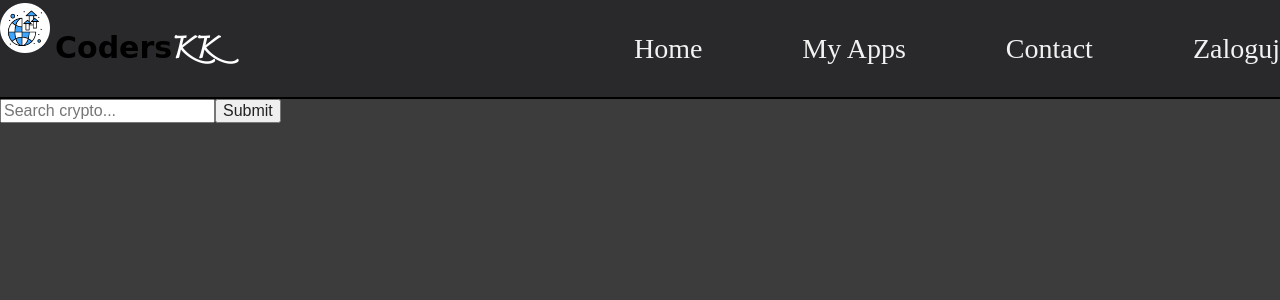
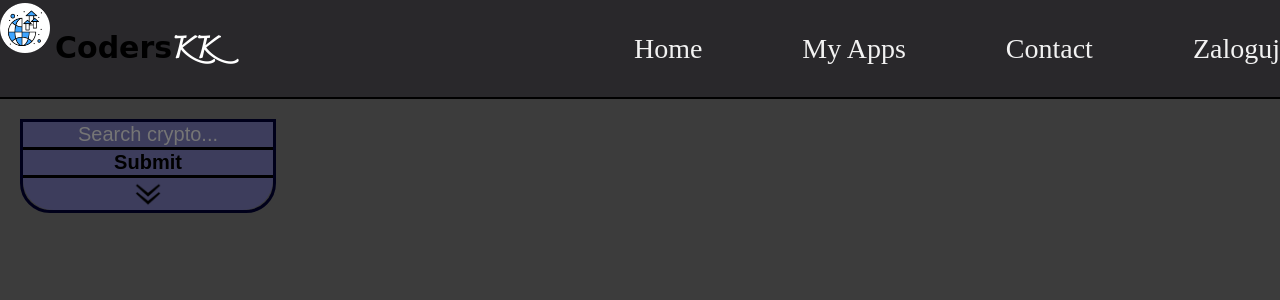
Before and after one commit to Konradk7/react-global-app, a React (Create React App) app: page / in a window 1280 px wide. Shown: the top 300 px of the page. Built offline with nearby package versions, Linux system fonts and the light colour scheme.

Commit message:
add style crypto-form-inputs

```diff
--- a/src/components/Crypto.js
+++ b/src/components/Crypto.js
@@ -16,7 +16,7 @@ function Crypto(props) {
 
     const handleCryptoSubmit = (e) => {
         e.preventDefault()
-        const COINURL = `https://api.coingecko.com/api/v3/coins/${search}/history?date=1-1-2018&localization=false`;
+        const COINURL = `https://api.coingecko.com/api/v3/coins/${search}/history?date=15-5-2022&localization=false`;
 
         fetch(COINURL)
             .then(response => {
@@ -30,7 +30,7 @@ function Crypto(props) {
                 setCoin(r.name)
                 setCoinIcon(r.image.small)
                 setSymbolCoin(r.symbol)
-                setPrice(r.market_data.current_price.pln)
+                setPrice(r.market_data.current_price.usd)
                 setErr(false);
             })
             .catch(err => {
@@ -38,10 +38,18 @@ function Crypto(props) {
                 setErr(true);
             })
     }
+    // useEffect(() => {
+    //     const intervalId = setInterval(() => {
+    //         if (coin.length === 0) return;
+    //         setPrice(price)
+    //     }, 1000)
+    //     return clearInterval(intervalId);
+    // },[price])
+    //
     return (
         <div className="crypto-app">
-            <CryptoSearch search={search} change={handleInputSearch} submit={handleCryptoSubmit} />
             <CryptoResult name={coin} icon={coinIcon} symbol={symbolCoin} price={price} err={err}/>
+            <CryptoSearch search={search} change={handleInputSearch} submit={handleCryptoSubmit}/>
         </div>
     );
 }
--- a/src/components/CryptoResult.js
+++ b/src/components/CryptoResult.js
@@ -3,11 +3,10 @@ import React from 'react';
 function CryptoResult({name, icon, symbol, price, err}) {
     if (name.length === 0) return null
     return (
-        <div>
-            <h2>{name}</h2>
+        <div className='crypto-result-container'>
+            <h1>{name} | {symbol}</h1>
             <img src={icon} alt="icon" />
-            <h2>{symbol}</h2>
-            <h3>{price}</h3>
+            <h2>Price: {price.toFixed(0)} USD</h2>
         </div>
     );
 }
--- a/src/components/CryptoSearch.js
+++ b/src/components/CryptoSearch.js
@@ -1,22 +1,31 @@
 import React from 'react';
+import arrow from "../images/arrow.png";
 
 function CryptoSearch({search, change, submit}) {
     return (
-        <div>
+        <div className="crypto-search">
             <form
                 onSubmit={submit}
-                className="crypto-form"
+                className="crypto-search__form"
             >
                 <input
                     type="text"
                     placeholder="Search crypto..."
                     value={search}
                     onChange={change}
+                    className="crypto-search__form-input"
                 />
                 <input
                     type="submit"
+                    className="crypto-search__form-input"
                 />
-
+                <button className="crypto-search__form-toggle">
+                    <img
+                        src={arrow}
+                        alt="drop-buttons"
+                        className="crypto-search__form-toggle__arrow"
+                    />
+                </button>
             </form>
         </div>
     );
--- a/src/sass/App.scss
+++ b/src/sass/App.scss
@@ -13,3 +13,4 @@
 @import "components/WeatherResult";
 @import "components/WeatherForm";
 @import "components/MyApps";
+@import "components/CryptoSearch";
--- a/src/sass/common/_colors.scss
+++ b/src/sass/common/_colors.scss
@@ -1,7 +1,7 @@
 $color-border-app-boxes: rgb(15, 15, 25);
 $color-shadow-app-boxes: rgb(13, 13, 13);
 $color-error-message: rgb(255, 0, 0, 0.7);
-
+$color-fonts: black;
 
 $color-header-logo: black;
 $color-header-logo_elements: white;
@@ -23,6 +23,9 @@ $color-weather-form-input: linear-gradient(135deg, #F2445A 0%,#FD593F 50%);
 
 $color-slide-boxs-shadow: rgba(194, 194, 194, 0.2);
 $color-slider-background: rgba(200, 200, 200, 0.3);
+
+$color-crypto-inputs: rgb(61, 61, 92);
+
 %border {
   border: toRem(3) solid $color-weather-form-border;
 }
--- /dev/null
+++ b/src/sass/components/_CryptoSearch.scss
@@ -0,0 +1,39 @@
+.crypto-app {
+  width: toRem(250);
+  height: toRem(650);
+  padding: toRem(20);
+}
+
+.crypto-search {
+  &__form {
+    @extend %border;
+    width: 100%;
+    display: flex;
+    flex-direction: column;
+    text-align: center;
+    @extend %form-btns-radius;
+
+    &-input {
+      background: $color-crypto-inputs;
+      border: none;
+      border-bottom: toRem(3) solid black;
+      text-align: center;
+      font-size: toRem(20);
+      color: white;
+      &:last-of-type {
+        font-weight: bolder;
+        color: $color-fonts;
+      }
+    }
+
+    &-toggle {
+      background: $color-crypto-inputs;
+      border: none;
+      @extend %form-btns-radius;
+
+      &__arrow {
+        height: toRem(30);
+      }
+    }
+  }
+}
```
